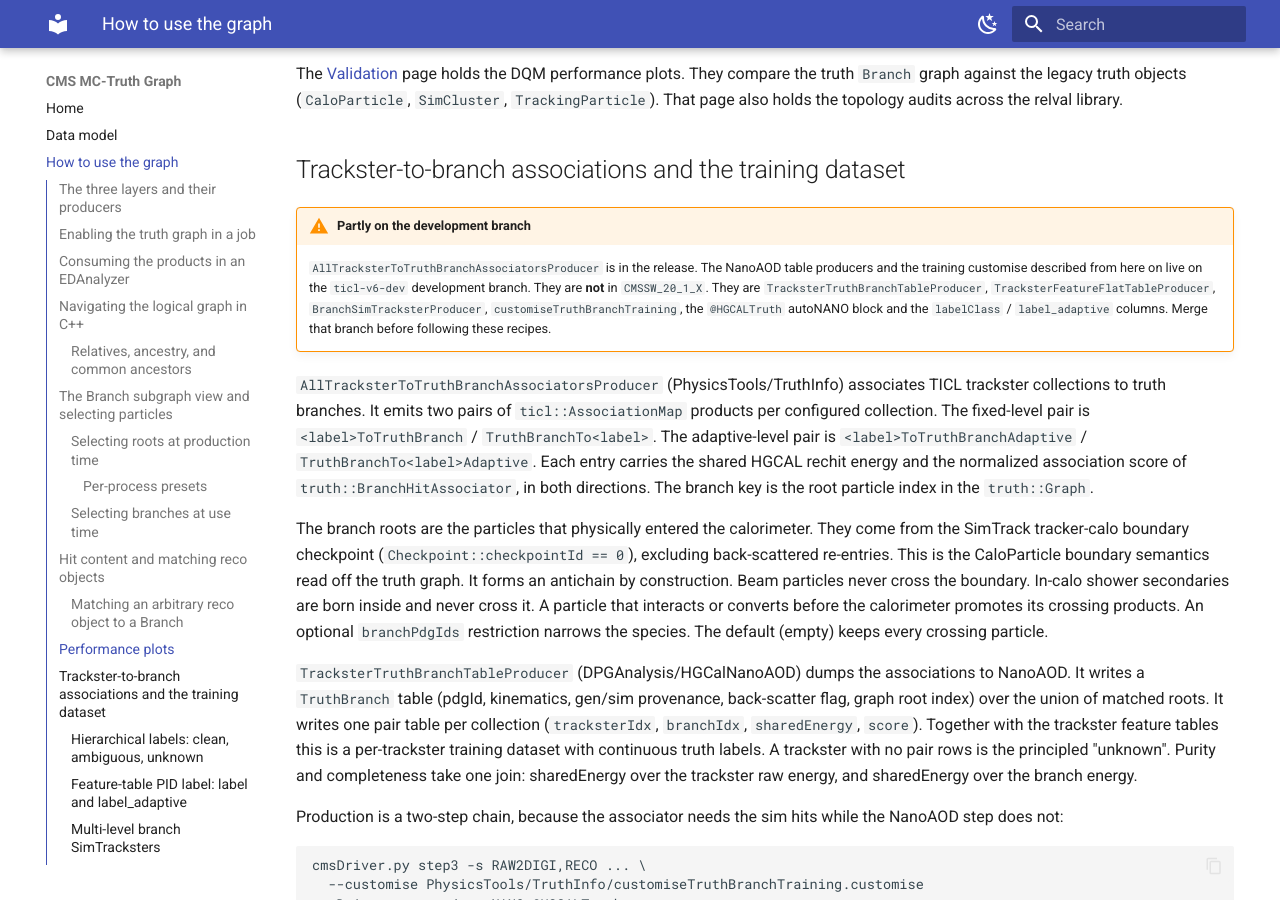
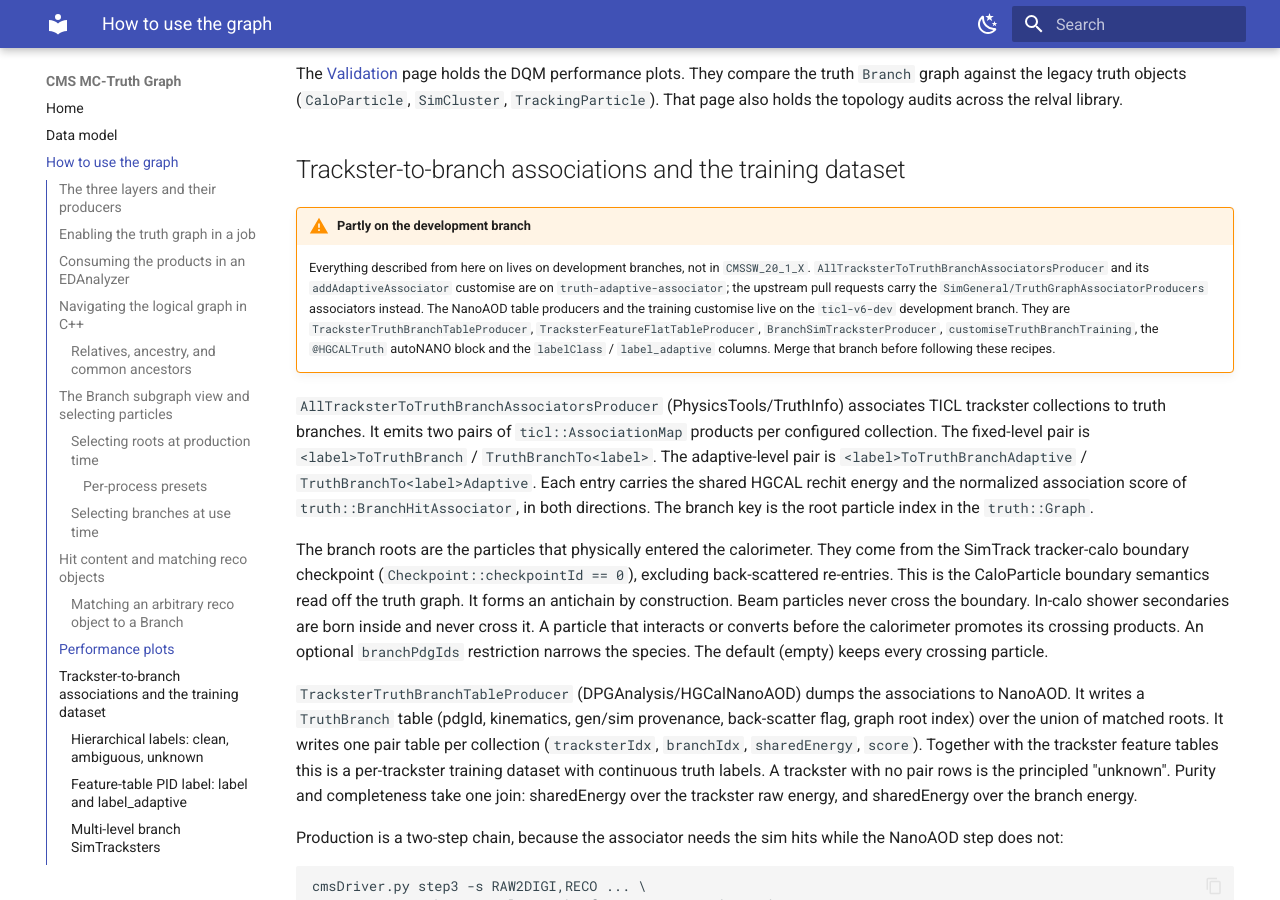
Before and after one commit to felicepantaleo/cms-truth-docs, an MkDocs documentation site: the page built from docs/usage.md, in a window 1280 px wide and 900 px high, scrolled down 9868 px. Built offline with MkDocs 1.6.1 and Material for MkDocs 9.7.7, drawn with Linux system fonts in a browser that asks for light colours; some of the changed text lies outside the part shown.

Commit message:
Track the code: two new levels, three working points, isFromPileup, PR scope
The level table gains reconstructableFinalState and visibleTau, with the measured
counts. The bHadrons/cHadrons row states the weak-decay convention. The working-point
count drops to three everywhere. isFromPileup is glossed as !isSignal(), because a
bunch-crossing test misses in-time pileup. The standalone trackster associator and its
customise are marked development-branch only; the upstream pull requests carry the
SimGeneral associators.

````diff
--- a/docs/usage.md
+++ b/docs/usage.md
@@ -280,7 +280,7 @@ bool fromB         = full.hasHeavyFlavor(5);  // any member is a b-flavored hadr
 
 // provenance (pile-up aware):
 bool signal  = full.isSignal();        // bunchCrossing()==0 && event()==0
-bool fromPU  = full.isFromPileup();    // bunchCrossing()!=0
+bool fromPU  = full.isFromPileup();    // !isSignal(): any interaction but the signal one
 int  bx      = full.bunchCrossing();
 ```
 
@@ -511,9 +511,12 @@ library.
 ## Trackster-to-branch associations and the training dataset
 
 !!! warning "Partly on the development branch"
-    `AllTracksterToTruthBranchAssociatorsProducer` is in the release. The NanoAOD
-    table producers and the training customise described from here on live on the
-    `ticl-v6-dev` development branch. They are **not** in `CMSSW_20_1_X`. They are
+    Everything described from here on lives on development branches, not in
+    `CMSSW_20_1_X`. `AllTracksterToTruthBranchAssociatorsProducer` and its
+    `addAdaptiveAssociator` customise are on `truth-adaptive-associator`; the
+    upstream pull requests carry the `SimGeneral/TruthGraphAssociatorProducers`
+    associators instead. The NanoAOD table producers and the training customise
+    live on the `ticl-v6-dev` development branch. They are
     `TracksterTruthBranchTableProducer`, `TracksterFeatureFlatTableProducer`,
     `BranchSimTracksterProducer`, `customiseTruthBranchTraining`, the `@HGCALTruth`
     autoNANO block and the `labelClass` / `label_adaptive` columns. Merge that
````
Also changed, not shown: docs/adaptive-associator.md (+4 -1 lines), docs/examples.md (+1 -1 lines), docs/interface.md (+4 -1 lines), docs/resource-cost.md (+1 -1 lines), docs/validation.md (+5 -3 lines).
